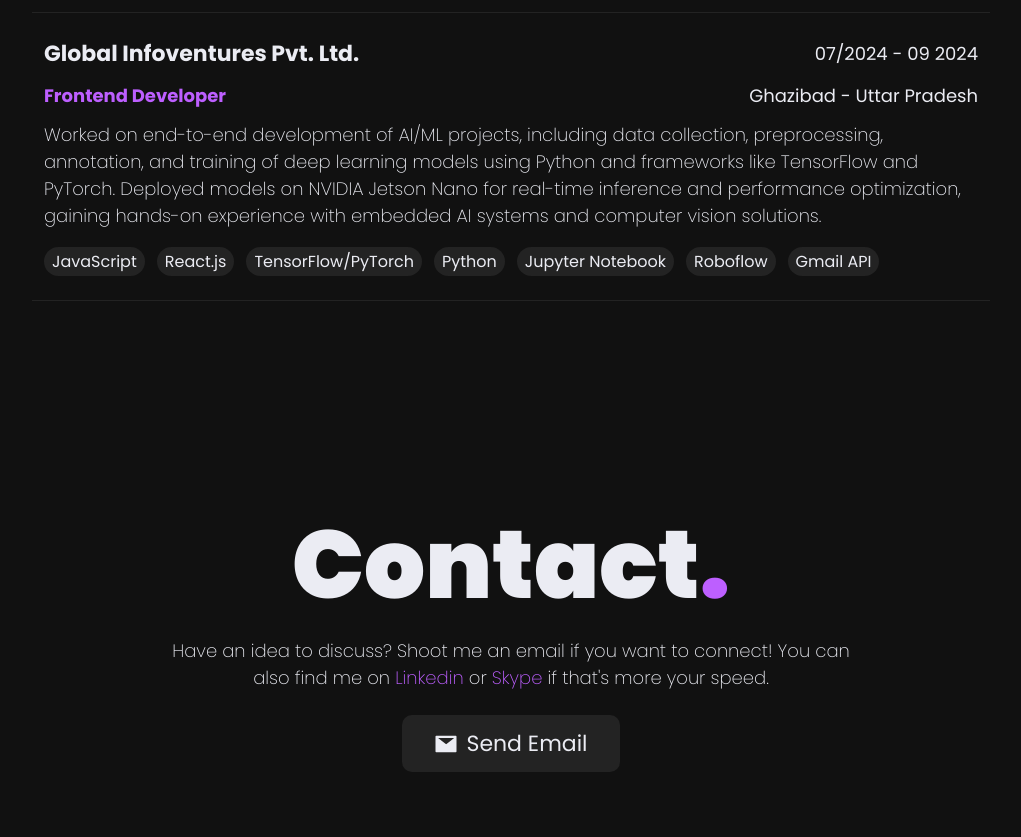
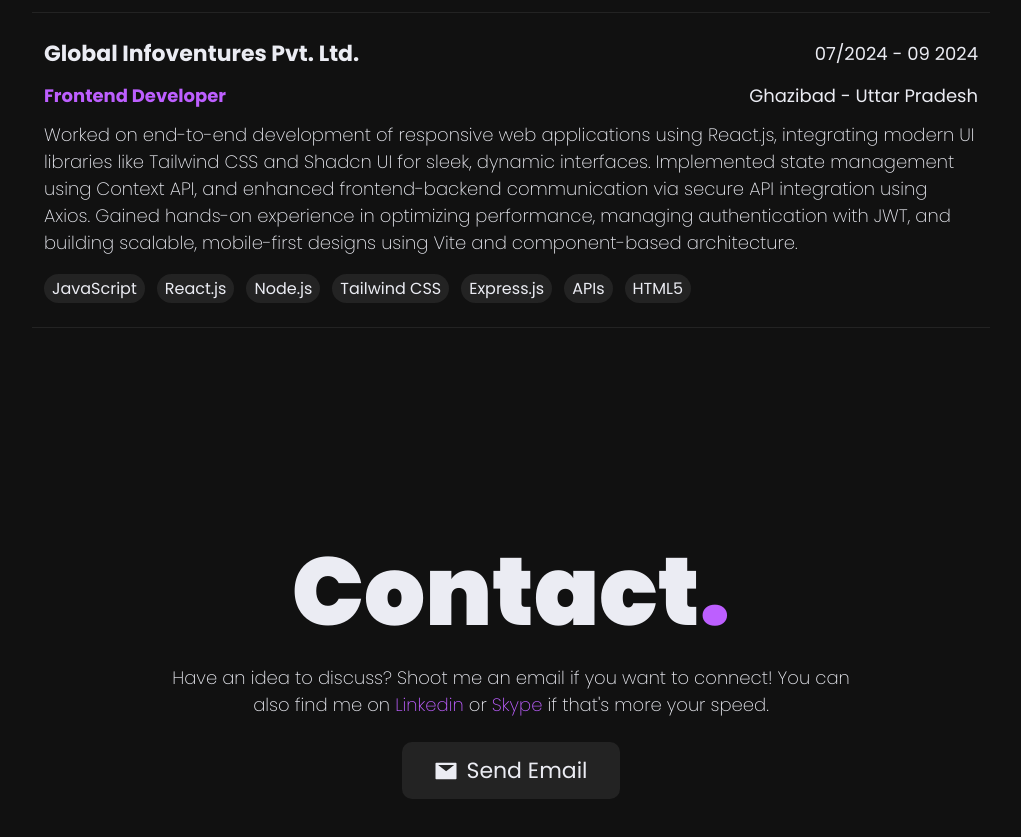
Before and after one commit to abhisheksaxenaAS/Portfolio-1.0, a Next.js app: page / in a window 1280 px wide. Shown: the part 4340-5177 px from the top of the page, without its empty margins (159-1180 px from the left). Built offline with nearby package versions, Linux system fonts and the light colour scheme.

Commit message:
experience updated

```diff
--- a/components/home/experience/Experience.tsx
+++ b/components/home/experience/Experience.tsx
@@ -30,8 +30,8 @@ const experience = [
     position: "Frontend Developer",
     time: "07/2024 - 09 2024",
     location: "Ghazibad - Uttar Pradesh",
-    description: "Worked on end-to-end development of AI/ML projects, including data collection, preprocessing, annotation, and training of deep learning models using Python and frameworks like TensorFlow and PyTorch. Deployed models on NVIDIA Jetson Nano for real-time inference and performance optimization, gaining hands-on experience with embedded AI systems and computer vision solutions.",
-    tech: ["JavaScript", "React.js", "TensorFlow/PyTorch", "Python", "Jupyter Notebook", "Roboflow", "Gmail API"],
+    description: "Worked on end-to-end development of responsive web applications using React.js, integrating modern UI libraries like Tailwind CSS and Shadcn UI for sleek, dynamic interfaces. Implemented state management using Context API, and enhanced frontend-backend communication via secure API integration using Axios. Gained hands-on experience in optimizing performance, managing authentication with JWT, and building scalable, mobile-first designs using Vite and component-based architecture.",
+    tech: ["JavaScript", "React.js", "Node.js", "Tailwind CSS", "Express.js", "APIs", "HTML5"],
   },
 
 
```
